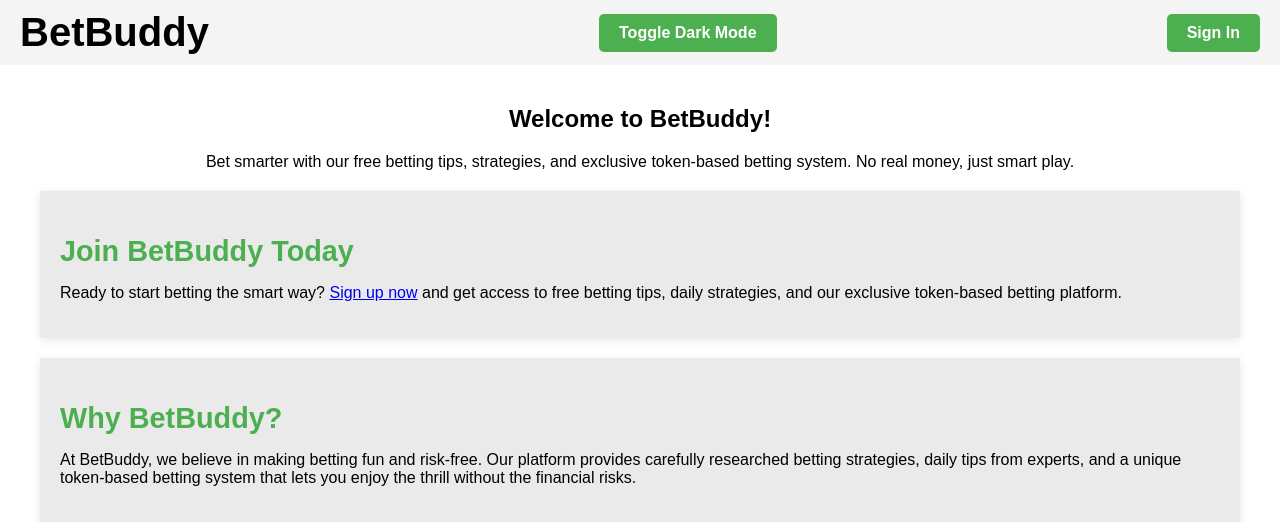
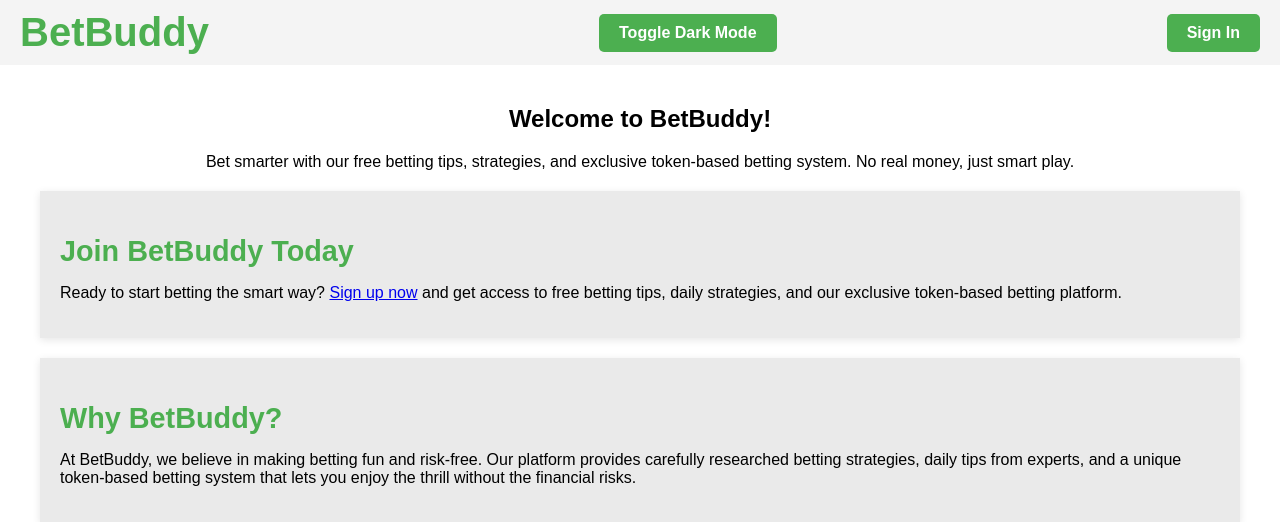
Before and after one commit to KPCOFGS/BetBuddy, a Flask app: page / in a window 1280 px wide. Shown: the top 522 px of the page. Run offline with Flask 3, Linux system fonts and the light colour scheme.

Commit message:
Update home.css
Changed the color of BetBuddy H1

```diff
--- a/static/css/home.css
+++ b/static/css/home.css
@@ -25,7 +25,7 @@ header {
 h1 {
     margin: 0;
     font-size: 2.5em;
-    color: #000;
+    color: #4CAF50;
 }
 
 .sign-in-btn {
```
